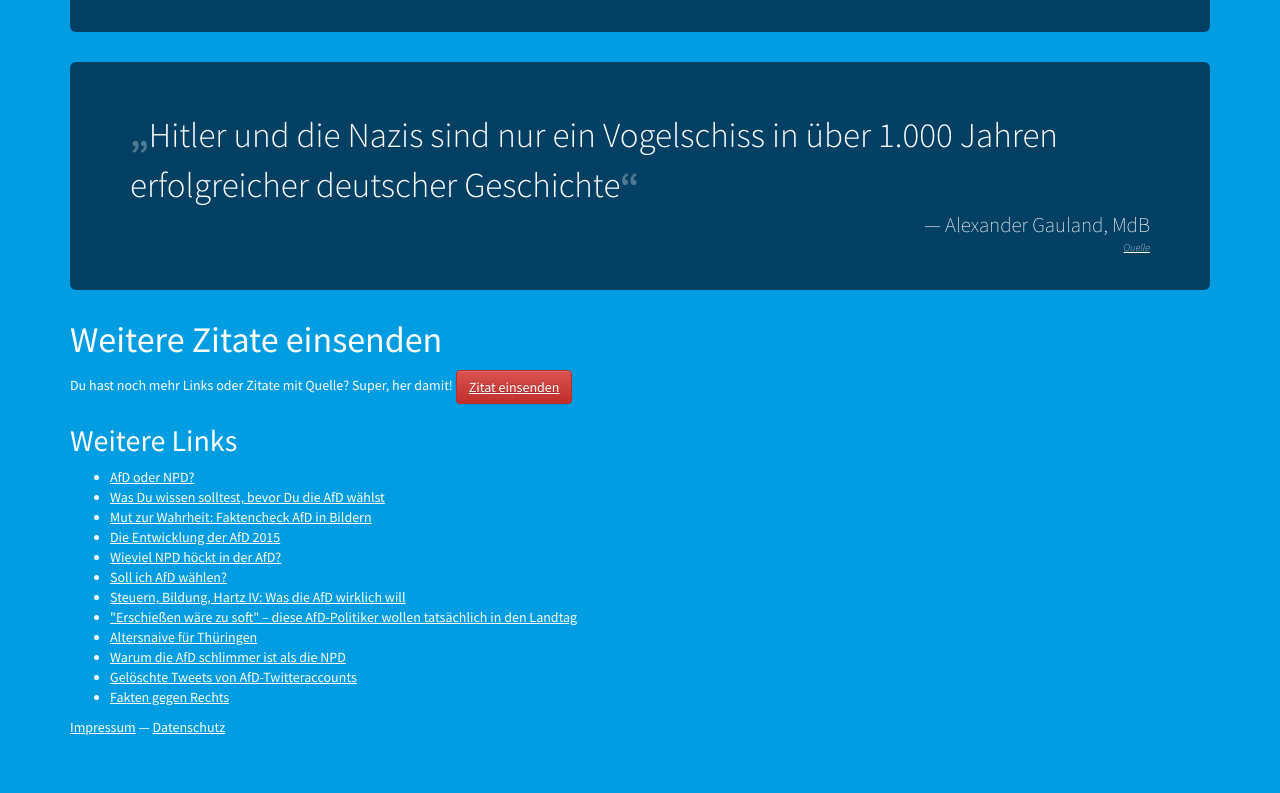
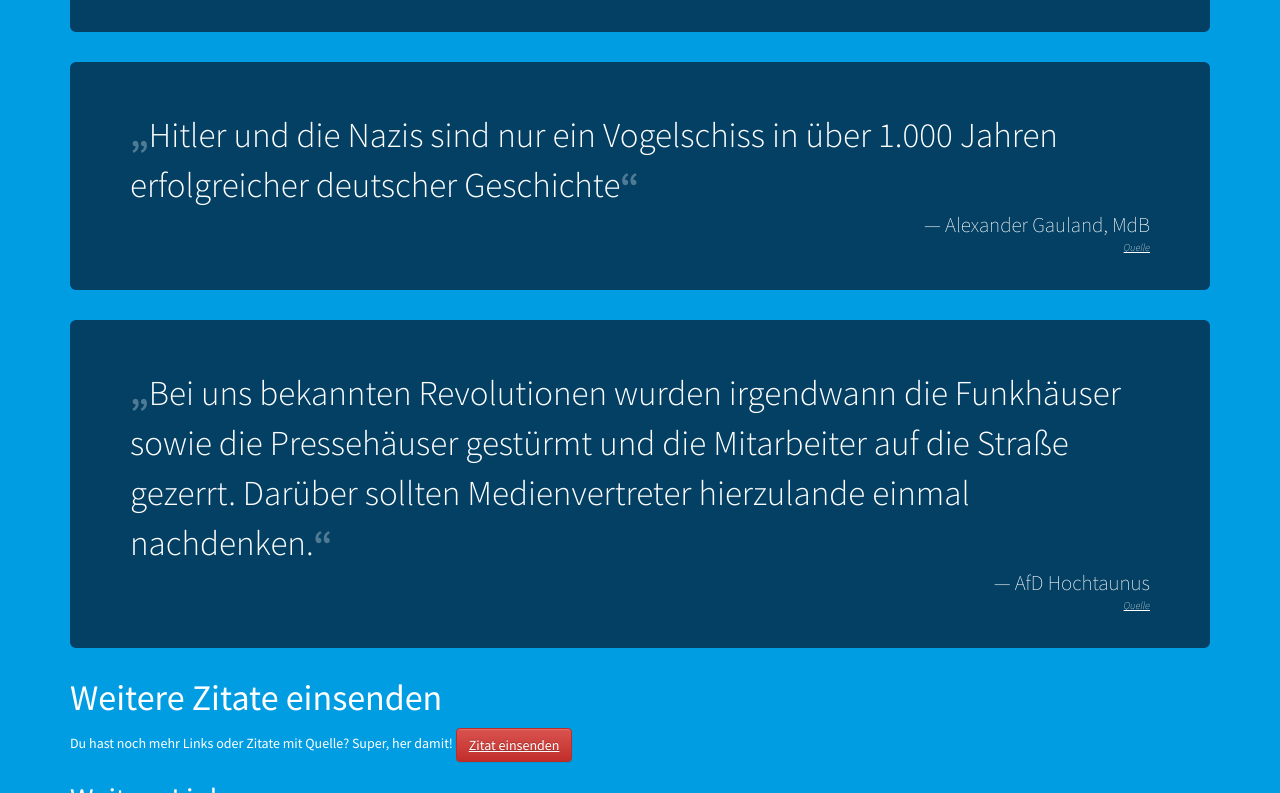
Before and after one commit to zeitschlag/wirsindafd, a plain HTML site: page index.html in a window 1280 px wide. Shown: the part 11207-12000 px from the top of the page. Before the commit the page ends 11954 px from the top, so only its background shows below. Drawn offline with nearby package versions, Linux system fonts and the light colour scheme.

Commit message:
Added quote from AfD Hochtaunus

```diff
--- a/index.html
+++ b/index.html
@@ -224,6 +224,11 @@
         <p class="cite pull-right">Alexander Gauland, MdB<a href="https://www.zeit.de/politik/deutschland/2018-06/afd-alexander-gauland-ns-zeit-vogelschiss-bundeskongress-junge-alternative-seebach" target="_blank">Quelle</a></p>
       </div>
 
+      <div class="jumbotron">
+        <blockquote>Bei uns bekannten Revolutionen wurden irgendwann die Funkhäuser sowie die Pressehäuser gestürmt und die Mitarbeiter auf die Straße gezerrt. Darüber sollten Medienvertreter hierzulande einmal nachdenken.</blockquote>
+        <p class="cite pull-right">AfD Hochtaunus<a href="https://www.hessenschau.de/politik/afd-hochtaunus-nach-entgleisung-auf-facebook-offline,afd-hochtaunuskreis-djv-100.html" target="_blank">Quelle</a></p>
+      </div>
+
       <h1>Weitere Zitate einsenden</h1>
         <p>Du hast noch mehr Links oder Zitate mit Quelle? Super, her damit! <a href="https://encrypt.to/0xFD84809B" target="_blank" class="btn btn-primary btn-danger" role="button">Zitat einsenden</a>
         </p>
```
